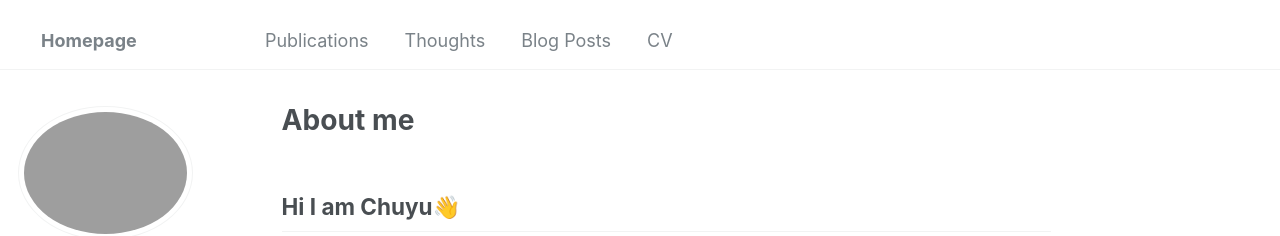
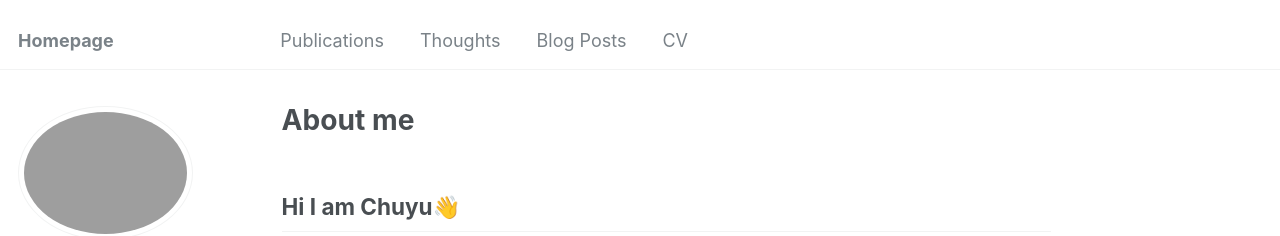
Before and after one commit to ChuyuWang949/ChuyuWang.github.io, a Jekyll site: the page built from _pages/about.md, in a window 1280 px wide. Shown: the top 236 px of the page. Built offline with Jekyll 4.4.1, drawn with Linux system fonts in a browser that asks for light colours.

Commit message:
Update _masthead.scss

```diff
--- a/_sass/_masthead.scss
+++ b/_sass/_masthead.scss
@@ -52,8 +52,8 @@
   white-space: nowrap;
 
   &--lg {
-       padding-left:  1.8vw;
-       padding-right: 7.2vw;
+       //padding-left:  1.8vw;
+       padding-right: 10.2vw;
     font-weight: 700;
   }
 }
```
